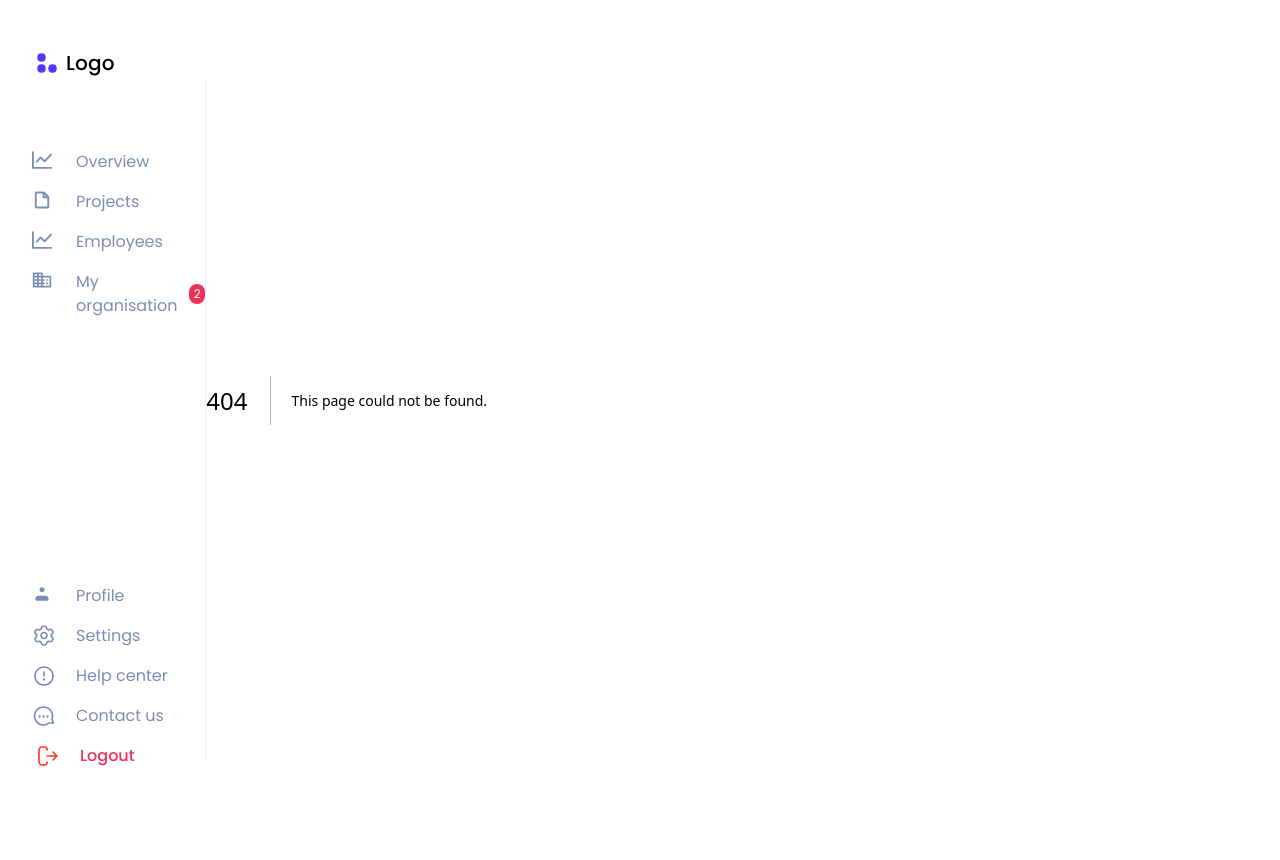
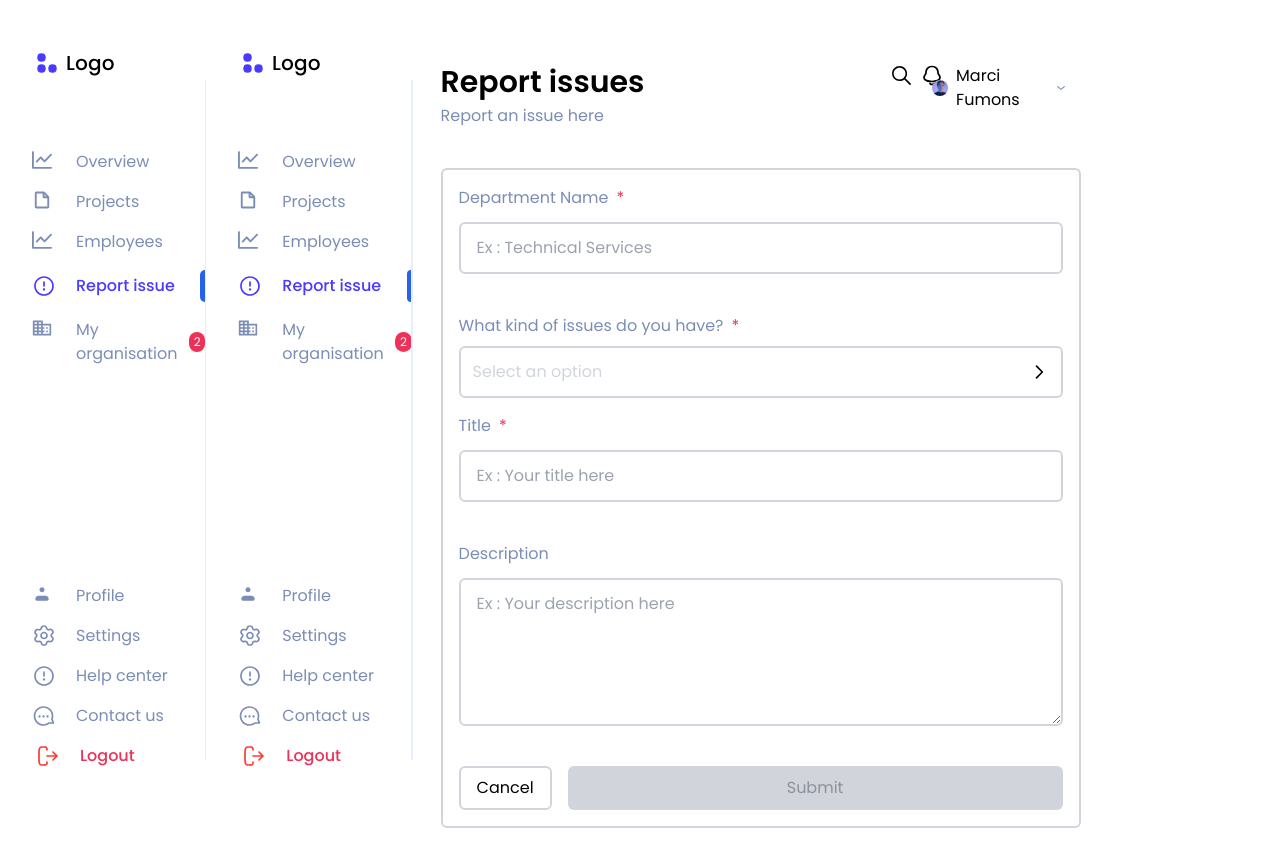
Before and after one commit to Bahaa-eddine-MB/KodiKos-front, a Next.js app: page /report-issue in a window 1280 px wide. Before the commit this address had no page. Before the commit the page ends 800 px from the top, so only its background shows below. Built offline with nearby package versions, Linux system fonts and the light colour scheme.

Commit message:
submit an issue

```diff
--- a/package.json
+++ b/package.json
@@ -9,9 +9,12 @@
     "lint": "next lint"
   },
   "dependencies": {
+    "@hookform/resolvers": "^3.3.2",
     "next": "14.0.2",
     "react": "^18",
-    "react-dom": "^18"
+    "react-dom": "^18",
+    "react-hook-form": "^7.48.2",
+    "yup": "^1.3.2"
   },
   "devDependencies": {
     "autoprefixer": "^10.0.1",
--- a/src/app/(dashboard)/employees/page.js
+++ b/src/app/(dashboard)/employees/page.js
@@ -6,7 +6,7 @@ import EmployeCard from "@/components/Employees/employeeCard";
 export default function EmployeesForManager() {
   return (
     <div className="mt-16 ml-7 mr-10 w-full ">
-      <ProjectsHeader />
+      <ProjectsHeader title={"Employees"} text={"Here are your employees"}/>
       <Search />
       <div className="grid grid-cols-myGrid pb-8  gap-6">
         <EmployeCard />
--- a/src/app/(dashboard)/projects/admin/page.js
+++ b/src/app/(dashboard)/projects/admin/page.js
@@ -7,7 +7,7 @@ export default function ProjectsAdmin() {
 
     return (
         <div className="mt-16 ml-7 mr-10 w-full">
-        <ProjectsHeader />
+        <ProjectsHeader title={"Projects"} text={"Here are your projects"}/>
         <section className="w-full pt-5 pl-9 pb-16 rounded-[20px] border border-mainGray7 ">
         <h1 className="mb-7 font-medium text-2xl">Add a New Project</h1>
         <div className="flex gap-10">
--- a/src/app/(dashboard)/projects/page.js
+++ b/src/app/(dashboard)/projects/page.js
@@ -6,7 +6,7 @@ export default function ProjectsPage() {
     return (
       <>
       <div className="mt-16 ml-7 mr-10 w-full">
-        <ProjectsHeader />
+        <ProjectsHeader title={"Projects"} text={"Here are your projects"}/>
       <section className="w-full pt-5 pl-9 pb-16 rounded-[20px] border border-mainGray7 ">
         <h1 className="mb-7 font-medium text-2xl">Your Projects</h1>
         <div className="flex gap-10">
--- /dev/null
+++ b/src/app/(dashboard)/report-issue/page.js
@@ -0,0 +1,94 @@
+"use client";
+import * as yup from "yup";
+import { useForm } from "react-hook-form";
+import { yupResolver } from "@hookform/resolvers/yup";
+import Input from "@/components/Global/Input";
+import DrobDownMenu from "@/components/Global/DropDownMenu";
+import ProjectsHeader from "@/components/ProjectsPage/ProjectsHeader";
+import InputTextArea from "@/components/Global/inputTextArea";
+
+const schema = yup.object({
+  name: yup.string().min(3).max(30).required("Department Name is required"),
+  title: yup.string().min(2).max(20).required("A title is required"),
+  description: yup.string().min(8).required("A description is required"),
+});
+const Report = () => {
+  const {
+    register,
+    handleSubmit,
+    formState: { errors, isSubmitting },
+  } = useForm({ resolver: yupResolver(schema) });
+  const onSubmit = () => {
+    // const res = await signIn('credentials', {
+    //   ...data,
+    //   redirect: false,
+    // })
+    // if (res?.error) {
+    //   toast('error', res?.error)
+    // } else {
+    //   toast('success', 'Logged in successfully')
+    //   router.push('/profile')
+    // }
+  };
+
+  return (
+    <section className="mt-16 ml-7 mr-10 w-full pb-8">
+      <ProjectsHeader title={"Report issues"} text={"Report an issue here"} />
+      <form
+        onSubmit={handleSubmit(onSubmit)}
+        className="p-4 border-2 border-gray-300 rounded-md w-[50vw] space-y-4"
+      >
+        <Input
+          required={true}
+          label="Department Name"
+          error={errors.name?.message}
+          inputProps={{
+            placeholder: "Ex : Technical Services",
+            ...register("email"),
+          }}
+        />
+        <DrobDownMenu
+          label={"What kind of issues do you have? "}
+          required={true}
+          list={["1", "2", "3"]}
+        />
+        <Input
+          required={true}
+          label="Title"
+          error={errors.title?.message}
+          inputProps={{
+            placeholder: "Ex : Your title here",
+            ...register("email"),
+          }}
+        />
+        <InputTextArea
+          error={errors.description?.message}
+          label={"Description"}
+          inputProps={{
+            placeholder: "Ex : Your description here",
+            ...register("email"),
+          }}
+        />
+        <div className="flex gap-4">
+          <button
+            onClick={(e) => {
+              e.preventDefault();
+            }}
+            className="text-black px-4 py-2 border-2 border-gray-300 rounded-md"
+          >
+            Cancel
+          </button>
+          <button
+            className={`w-full rounded-md ${
+              !errors ? "bg-primary text-white" : "bg-gray-300 text-mainGray"
+            }`}
+          >
+            Submit
+          </button>
+        </div>
+      </form>
+    </section>
+  );
+};
+
+export default Report;
--- a/src/app/page.js
+++ b/src/app/page.js
@@ -2,5 +2,6 @@ import Image from "next/image";
 
 export default function Home() {
   return <main className="">
+
   </main>;
 }
--- /dev/null
+++ b/src/components/Global/DropDownMenu.jsx
@@ -0,0 +1,71 @@
+import { useState } from "react";
+
+const DrobDownMenu = ({ label, className, list, callBack, required }) => {
+  const [isOpen, setIsOpen] = useState(false);
+  const [selectedOption, setSelectedOption] = useState("");
+
+  const toggleDropdown = () => {
+    setIsOpen(!isOpen);
+  };
+
+  const handleOptionClick = (option) => {
+    setSelectedOption(option);
+    toggleDropdown();
+    callBack(option); // Callback function to handle the selected option
+  };
+
+  return (
+    <div className={`group ${className}`}>
+      <label className={`text-primaryColor flex pb-2 text-mainGray2`}>
+        {label}
+        <span className={`${required ? "block text-mainRed pl-2" : "hidden"}`}>
+          *
+        </span>
+      </label>
+      <div
+        className={`relative  w-full px-3 py-3 border-2 rounded-md ${
+          isOpen ? "border-primary" : "border-gray-300 "
+        }  `}
+      >
+        <div
+          className="flex justify-between items-center   cursor-pointer"
+          onClick={toggleDropdown}
+        >
+          <span className="text-gray-300">{selectedOption || "Select an option"}</span>
+          <svg
+            xmlns="http://www.w3.org/2000/svg"
+            className={`h-5 w-5 transition-transform transform ${
+              isOpen ? "rotate-180" : ""
+            }`}
+            fill="none"
+            viewBox="0 0 24 24"
+            stroke="currentColor"
+          >
+            <path
+              strokeLinecap="round"
+              strokeLinejoin="round"
+              strokeWidth={2}
+              d={isOpen ? "M19 9l-7 7-7-7" : "M9 5l7 7-7 7"}
+            />
+          </svg>
+        </div>
+
+        {isOpen && (
+          <ul className="absolute z-10 mt-4 py-2 bg-white w-full  shadow-lg">
+            {list?.map((option) => (
+              <li
+                key={option}
+                className="cursor-pointer px-4 py-2 hover:bg-mainGray7 "
+                onClick={() => handleOptionClick(option)}
+              >
+                {option}
+              </li>
+            ))}
+          </ul>
+        )}
+      </div>
+    </div>
+  );
+};
+
+export default DrobDownMenu;
--- /dev/null
+++ b/src/components/Global/Input.jsx
@@ -0,0 +1,34 @@
+const Input = ({ className, label, error, inputProps, password,required, ...rest }) => {
+
+  return (
+    <div {...rest} className={`group ${className}`}>
+      <label className={`flex  ${error ? "text-mainRed" : "text-mainGray2"}`}>
+        {label} <span className={`${required ? "block text-mainRed pl-2":"hidden"}`}>*</span>
+      </label>
+
+      <div className="relative pt-2">
+        <div className="flex justify-between">
+          <input
+            type={"text"}
+            {...inputProps}
+            className={`w-full px-4 py-3 mt-1 border-2 outline-none border-gray-300 rounded-md focus:border-primary focus:ring-0 focus:ring-indigo-200 ${
+              error
+                ? "text-mainRed caret-mainRed border-mainRed"
+                : "text-gray-300 caret-gray-300"
+            } `}
+          />
+
+        </div>
+
+      </div>
+
+      {error ? (
+        <p className="capitalize text-mainRed text-sm font-medium">{error}</p>
+      ) : (
+        <p>&nbsp;</p>
+      )}
+    </div>
+  );
+};
+
+export default Input;
--- a/src/components/Global/SideBar.jsx
+++ b/src/components/Global/SideBar.jsx
@@ -29,6 +29,7 @@ export default function SideBar() {
               path={"/employees"}
               title={"Employees"}
             />
+            <SideBarElement icon={alert()} path={"/report-issue"} title={"Report issue"} />
             <SideBarElement
               icon={organisation()}
               path={"/my-organisation"}
--- /dev/null
+++ b/src/components/Global/inputTextArea.jsx
@@ -0,0 +1,43 @@
+const InputTextArea = ({
+  className,
+  label,
+  error,
+  inputProps,
+  password,
+  required,
+  ...rest
+}) => {
+  return (
+    <div {...rest} className={`group ${className}`}>
+      <label className={`flex  ${error ? "text-mainRed" : "text-mainGray2"}`}>
+        {label}{" "}
+        <span className={`${required ? "block text-mainRed pl-2" : "hidden"}`}>
+          *
+        </span>
+      </label>
+
+      <div className="relative pt-2">
+        <div className="flex justify-between">
+          <textarea
+            rows={5}
+            type={"text"}
+            {...inputProps}
+            className={`w-full px-4 py-3 mt-1 border-2 outline-none border-gray-300 rounded-md focus:border-primary focus:ring-0 focus:ring-indigo-200 ${
+              error
+                ? "text-mainRed caret-mainRed border-mainRed"
+                : "text-gray-300 caret-gray-300"
+            } `}
+          />
+        </div>
+      </div>
+
+      {error ? (
+        <p className="capitalize text-mainRed text-sm font-medium">{error}</p>
+      ) : (
+        <p>&nbsp;</p>
+      )}
+    </div>
+  );
+};
+
+export default InputTextArea;
--- a/src/components/ProjectsPage/ProjectsHeader.jsx
+++ b/src/components/ProjectsPage/ProjectsHeader.jsx
@@ -4,13 +4,13 @@ import bell from "../../../public/assets/ProjectsPage/ProjectsHeader/bell-icon.s
 import searchIcon from "../../../public/assets/ProjectsPage/ProjectsHeader/search-icon.svg";
 import avatar from "../../../public/assets/ProjectsPage/ProjectsHeader/avatar.svg";
 
-export default function ProjectsHeader() {
+export default function ProjectsHeader({title,text}) {
   return (
 
-    <header className=" flex mr-4 justify-between mb-10 ml-7 ">
+    <header className=" flex mr-4 justify-between mb-10  ">
       <div className="">
-        <h2 className="text-3xl font-semibold mb-1">Projects</h2>
-        <p className="text-mainGray2">Here are your projects</p>
+        <h2 className="text-3xl font-semibold mb-1">{title}</h2>
+        <p className="text-mainGray2">{text}</p>
       </div>
       <div className="flex w-[28%] items-start justify-evenly gap-1">
         <div className="flex gap-[10px]">
```
Also changed, not shown: 1 other file (tests, documents, lock files or other folders).
